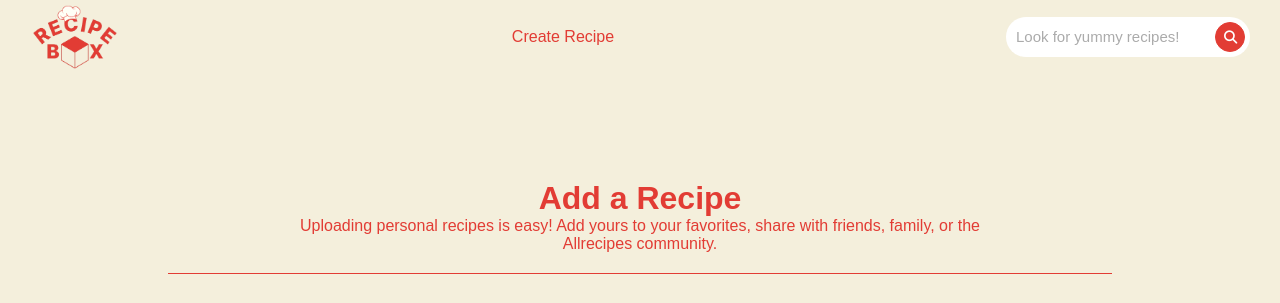
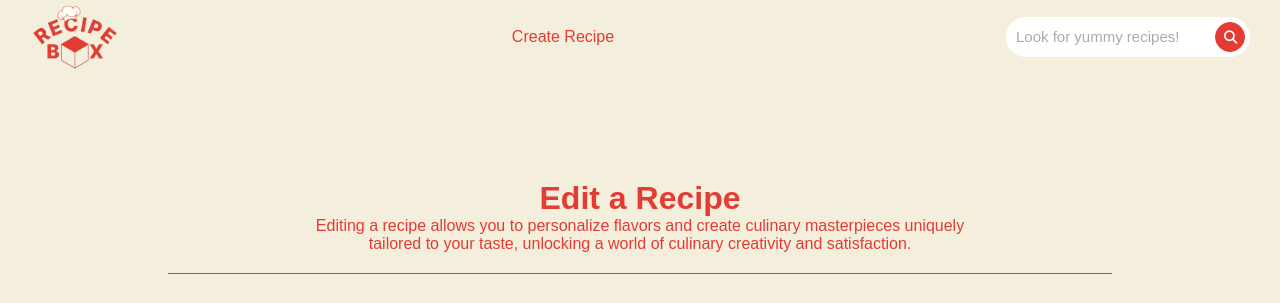
Before and after one commit to pnkwa/RecipesProject, a React (Create React App) app in the folder frontend/: page /edit/1 in a window 1280 px wide. Shown: the top 303 px of the page. Built offline with nearby package versions, Linux system fonts and the light colour scheme; no server answers.

Commit message:
edit (done)

```diff
--- a/frontend/src/components/Edit.js
+++ b/frontend/src/components/Edit.js
@@ -7,6 +7,7 @@ import axios from "axios";
 
 function Edit({ className }) {
   const { id } = useParams();
+
   const [isSuccess, setIsSuccess] = useState(false);
   const [formData, setFormData] = useState({
     title: "",
@@ -30,7 +31,6 @@ function Edit({ className }) {
       ingredients: [...prevData.ingredients, ""],
     }));
   };
-
   // Function to remove a ingredient
   const handleRemoveIngredient = () => {
     setFormData((prevData) => {
@@ -42,7 +42,6 @@ function Edit({ className }) {
       };
     });
   };
-
   // Function to add a new step
   const handleAddStep = () => {
     setFormData((prevData) => ({
@@ -50,7 +49,6 @@ function Edit({ className }) {
       steps: [...prevData.steps, ""],
     }));
   };
-
   // Function to remove a step
   const handleRemoveStep = () => {
     setFormData((prevData) => {
@@ -182,6 +180,8 @@ function Edit({ className }) {
       if (response.status === 200) {
         console.log("Recipe updated successfully:", response.data);
         setIsSuccess(true);
+        window.alert("Recipe Edited successfully!");
+        window.location.href = `/recipes/${id}`;
       } else {
         console.error(
           `Update failed: ${response.status} - ${response.statusText}`
@@ -197,10 +197,11 @@ function Edit({ className }) {
       <form onSubmit={handleSubmit}>
         <div className="container">
           <div className="top_name">
-            <h1>Add a Recipe</h1>
+            <h1>Edit a Recipe</h1>
             <p>
-              Uploading personal recipes is easy! Add yours to your favorites,
-              share with friends, family, or the Allrecipes community.
+              Editing a recipe allows you to personalize flavors and create
+              culinary masterpieces uniquely tailored to your taste, unlocking a
+              world of culinary creativity and satisfaction.
             </p>
           </div>
 
@@ -286,6 +287,7 @@ function Edit({ className }) {
                 ></i>
               </div>
             ))}
+
             <button type="button" onClick={handleAddIngredient}>
               +Add Ingredient
             </button>
@@ -336,7 +338,7 @@ function Edit({ className }) {
                   value={formData.prepTime}
                   onChange={handleChange}
                 />
-                <label for="preptime">min</label>
+                <label htmlFor="preptime">min</label>
               </div>
               <div className="selectBox">
                 <h2>Cook Time</h2>
@@ -347,13 +349,13 @@ function Edit({ className }) {
                   value={formData.cookTime}
                   onChange={handleChange}
                 />
-                <label for="cooktime">min</label>
+                <label htmlFor="cooktime">min</label>
               </div>
             </div>
 
             <div>
               <div className="selectBox">
-                <label for="level">
+                <label htmlFor="level">
                   <h2>Level</h2>
                 </label>
                 <select id="level" name="level">
@@ -363,7 +365,7 @@ function Edit({ className }) {
                 </select>
               </div>
               <div className="selectBox">
-                <label for="recipe-type">
+                <label htmlFor="recipe-type">
                   <h2>Type</h2>
                 </label>
 
@@ -398,7 +400,7 @@ function Edit({ className }) {
                 />
               </div>
               <div className="selectBox">
-                <label for="recipe-options">
+                <label htmlFor="recipe-options">
                   <h2>Options</h2>
                 </label>
                 <select
@@ -407,7 +409,7 @@ function Edit({ className }) {
                   value={formData.options}
                   onChange={handleChange}
                 >
-                  <option value="nonspicy">Non-Spicy</option>
+                  <option value="non-spicy">Non-Spicy</option>
                   <option value="spicy">Spicy</option>
                   <option value="vegetarian">Vegetarian</option>
                   <option value="vegan">Vegan</option>
@@ -428,7 +430,7 @@ function Edit({ className }) {
           </div>
 
           <div className="section_6">
-            <Link to={"/"}>
+            <Link to={`/recipes/${id}`}>
               <button className="cancel-button" type="button">
                 Cancel {/* Use type="reset" to reset the form */}
               </button>
@@ -439,9 +441,9 @@ function Edit({ className }) {
           </div>
         </div>
       </form>
-      {isSuccess && (
+      {/* {isSuccess && (
         <div className="success-message">Recipe Edited successfully!</div>
-      )}
+      )} */}
     </div>
   );
 }
@@ -595,6 +597,7 @@ export default styled(Edit)`
     outline: none;
     resize: none;
     background-color: #fff;
+    font-family: "Inter", sans-serif;
   }
 
   .container .section_3 textarea::placeholder {
```
